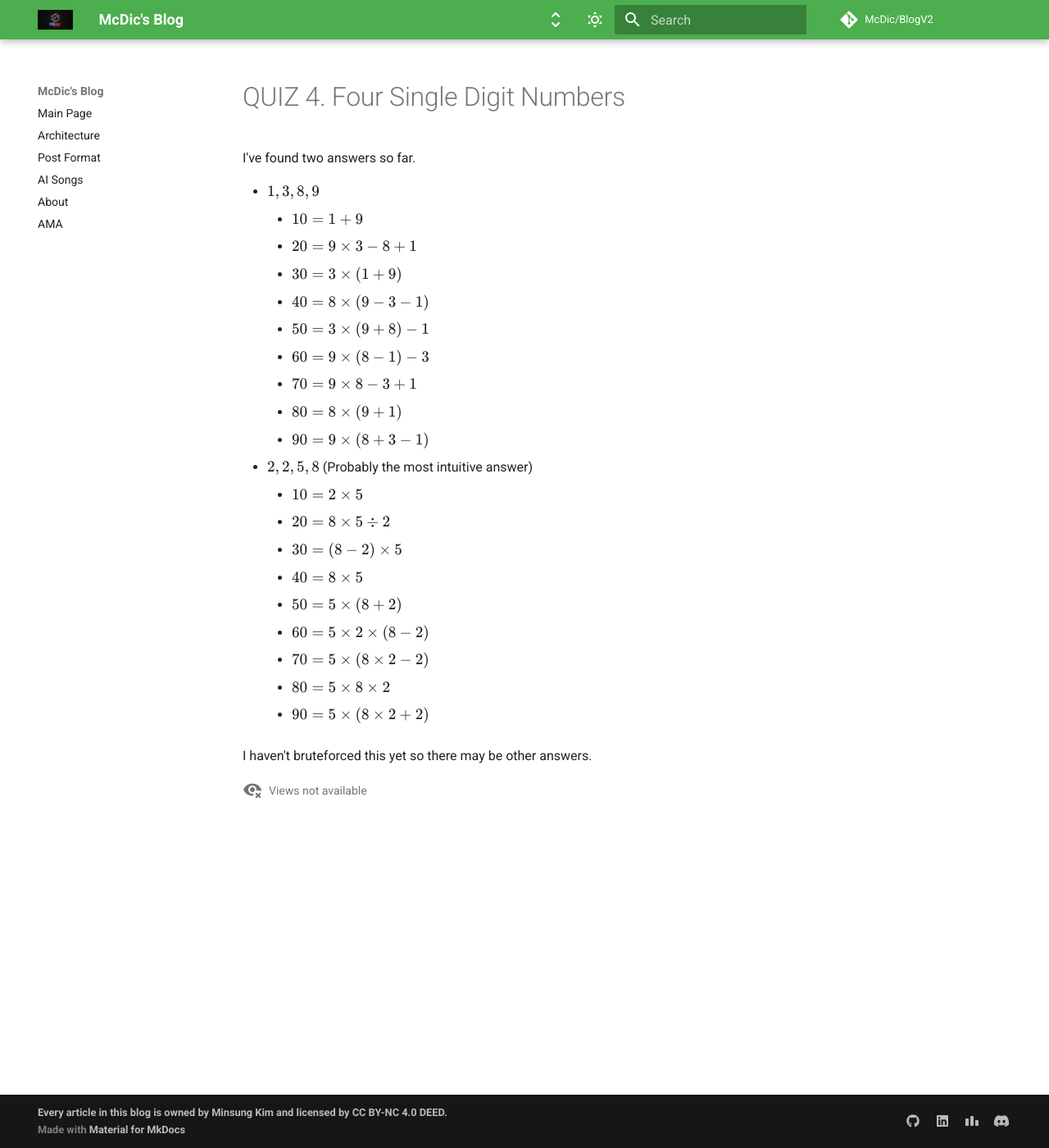
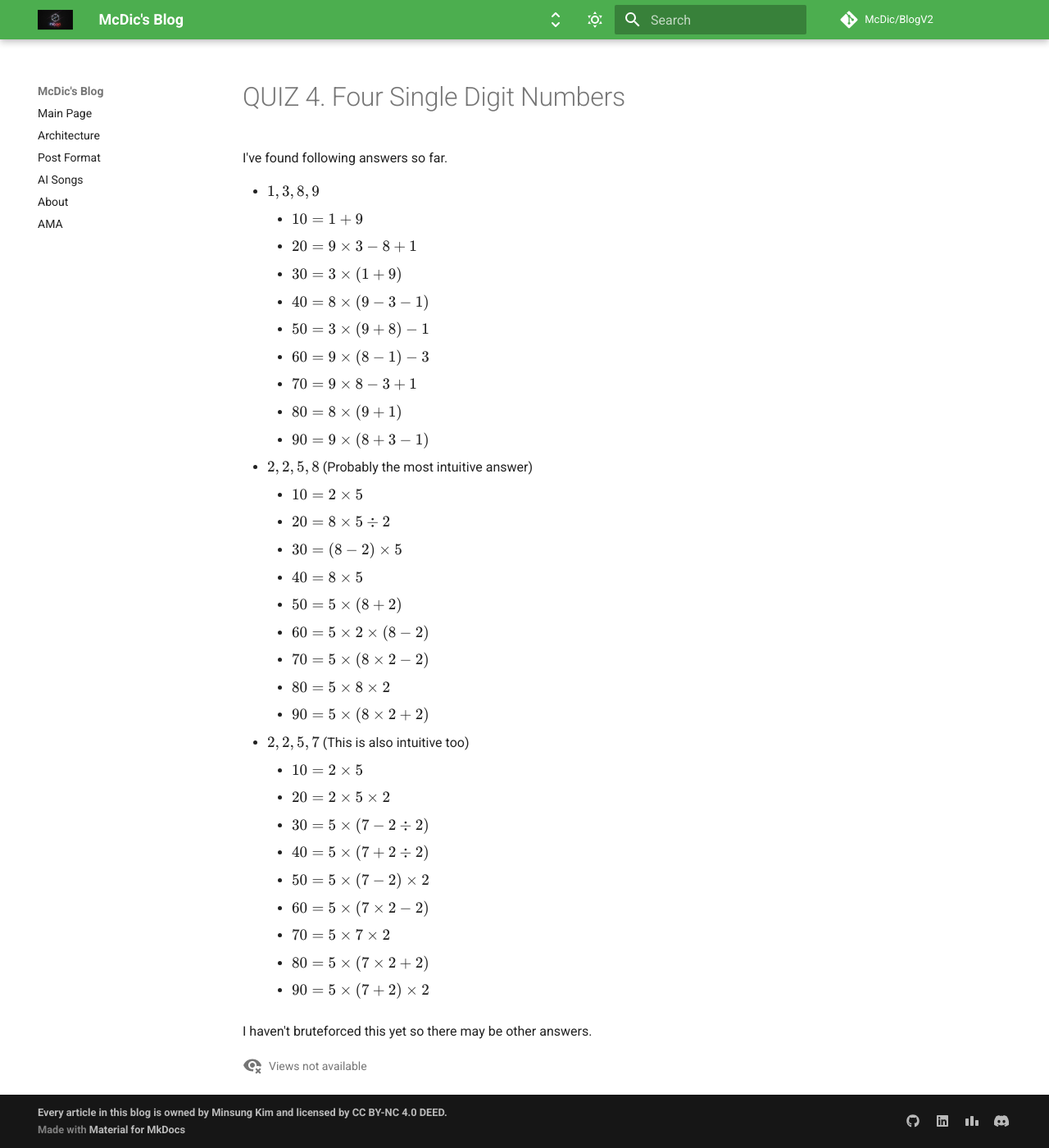
Before and after one commit to McDic/BlogV2, an MkDocs documentation site: the page built from docs/quiz/q4/answer.md, in a window 1280 px wide and 1400 px high. Shown: the whole window at 82% size. Built offline with MkDocs 1.6.1 and Material for MkDocs 9.7.7, drawn with Linux system fonts in a browser that asks for light colours; comment, search, counter and statistics services are not loaded.

Commit message:
Added more answers

```diff
--- a/docs/quiz/q4/answer.md
+++ b/docs/quiz/q4/answer.md
@@ -2,7 +2,7 @@
 title: QUIZ 4. Four Single Digit Numbers
 ---
 
-I've found two answers so far.
+I've found following answers so far.
 
 - $1, 3, 8, 9$
     - $10 = 1 + 9$
@@ -24,5 +24,15 @@ I've found two answers so far.
     - $70 = 5 \times (8 \times 2 - 2)$
     - $80 = 5 \times 8 \times 2$
     - $90 = 5 \times (8 \times 2 + 2)$
+- $2, 2, 5, 7$ (This is also intuitive too)
+    - $10 = 2 \times 5$
+    - $20 = 2 \times 5 \times 2$
+    - $30 = 5 \times (7 - 2 \div 2)$
+    - $40 = 5 \times (7 + 2 \div 2)$
+    - $50 = 5 \times (7 - 2) \times 2$
+    - $60 = 5 \times (7 \times 2 - 2)$
+    - $70 = 5 \times 7 \times 2$
+    - $80 = 5 \times (7 \times 2 + 2)$
+    - $90 = 5 \times (7 + 2) \times 2$
 
 I haven't bruteforced this yet so there may be other answers.
```
